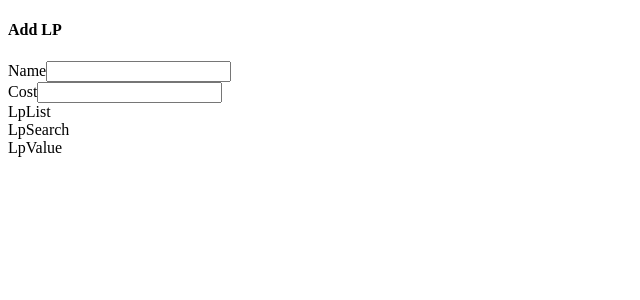
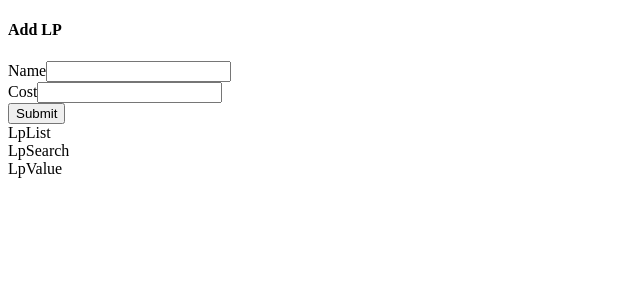
Before and after one commit to lts-hmms/lp_collector, a React (Create React App) app: page / in a window 1280 px wide. Shown: the top 300 px of the page, without its empty margins (0-640 px from the left). Built offline with nearby package versions, Linux system fonts and the light colour scheme.

Commit message:
feat: add lp by submit

```diff
--- a/src/components/Lp_Form.js
+++ b/src/components/Lp_Form.js
@@ -1,5 +1,5 @@
 import { useDispatch, useSelector } from "react-redux";
-import { changeName,changeCost } from "../store";
+import { changeName,changeCost, addLp } from "../store";
 
 function LpForm() {
     const dispatch = useDispatch();
@@ -16,12 +16,16 @@
     const handleCostChange = (event) => {
         const lpCost = parseInt(event.target.value) || 0;
         dispatch(changeCost(lpCost));
+    };
+    const handleSubmit = (event) => {
+        event.preventDefault();
+        dispatch(addLp({ name, cost }))
     }
 
     return (
     <div className="lp-form panel">
         <h4 className="subtitle is-3">Add LP</h4>
-        <form>
+        <form onSubmit={handleSubmit}>
             <div className="field-group">
                 <div className="field">
                     <label className="label">Name</label>
@@ -38,8 +42,9 @@
                     type="number"
                     />
                 </div>
-
-
+            <div className="field">
+                <button className="button is-link">Submit</button>
+            </div>
             </div>
         </form>
     </div>
```
